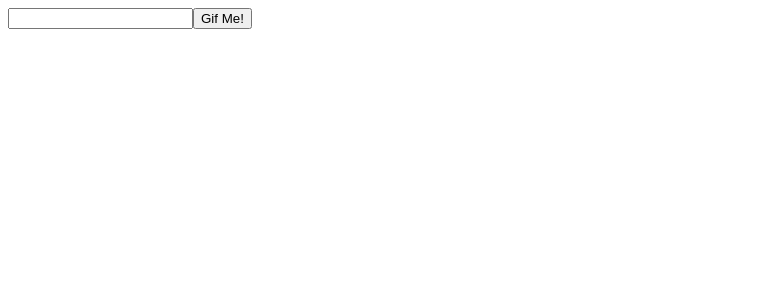
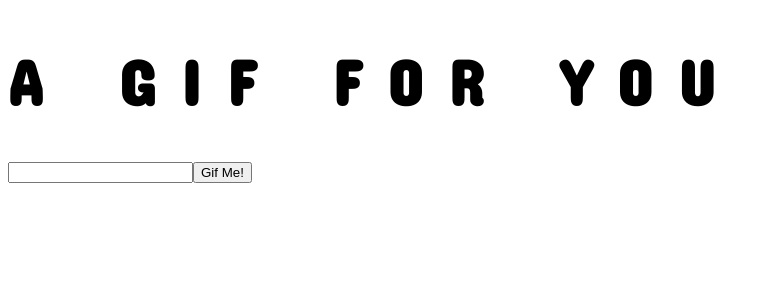
Before and after one commit to maybeemily/a-gif-for-you, a React app: page / in a window 1280 px wide. Shown: the top 300 px of the page, without its empty margins (0-769 px from the left). Built offline with nearby package versions, Linux system fonts and the light colour scheme.

Commit message:
added styled-components, began working on styling, added header component

```diff
--- a/package.json
+++ b/package.json
@@ -27,7 +27,8 @@
     "d": "^1.0.1",
     "dotenv-webpack": "^1.7.0",
     "react": "^16.8.6",
-    "react-dom": "^16.8.6"
+    "react-dom": "^16.8.6",
+    "styled-components": "^4.3.2"
   },
   "devDependencies": {
     "@babel/core": "^7.5.5",
--- a/src/components/App.js
+++ b/src/components/App.js
@@ -1,6 +1,15 @@
 import React from 'react';
 import GifDisplay from '../containers/GifDisplay';
+import Header from '../components/Header';
+import { GlobalStyle } from '../styles/styles';
+
 
 export default function App() {
-  return <GifDisplay/>;
+  return (
+  <>
+  <GlobalStyle/>
+  <Header/>
+  <GifDisplay/>
+  </>
+  );
 }
--- /dev/null
+++ b/src/components/Header.js
@@ -0,0 +1,11 @@
+import React from 'react';
+import { HeaderH1 } from '../styles/styles';
+
+
+function Header() {
+  return (
+    <HeaderH1>a gif for you</HeaderH1>
+  );
+}
+
+export default Header;
--- /dev/null
+++ b/src/styles/styles.js
@@ -0,0 +1,19 @@
+import styled, { createGlobalStyle } from 'styled-components';
+
+/* Global Styles */
+
+export const GlobalStyle = createGlobalStyle`
+@import url('https://fonts.googleapis.com/css?family=Concert+One|Varela+Round&display=swap');
+  body {
+    font-family: 'Varela Round', sans-serif;
+  }
+`;
+
+/* styles for Header.js */
+
+export const HeaderH1 = styled.h1`
+  letter-spacing: .4em;
+  text-transform: uppercase;
+  font-family: 'Concert One', cursive;
+  font-size: 4em;
+`;
```
Also changed, not shown: 1 other file (tests, documents, lock files or other folders).
